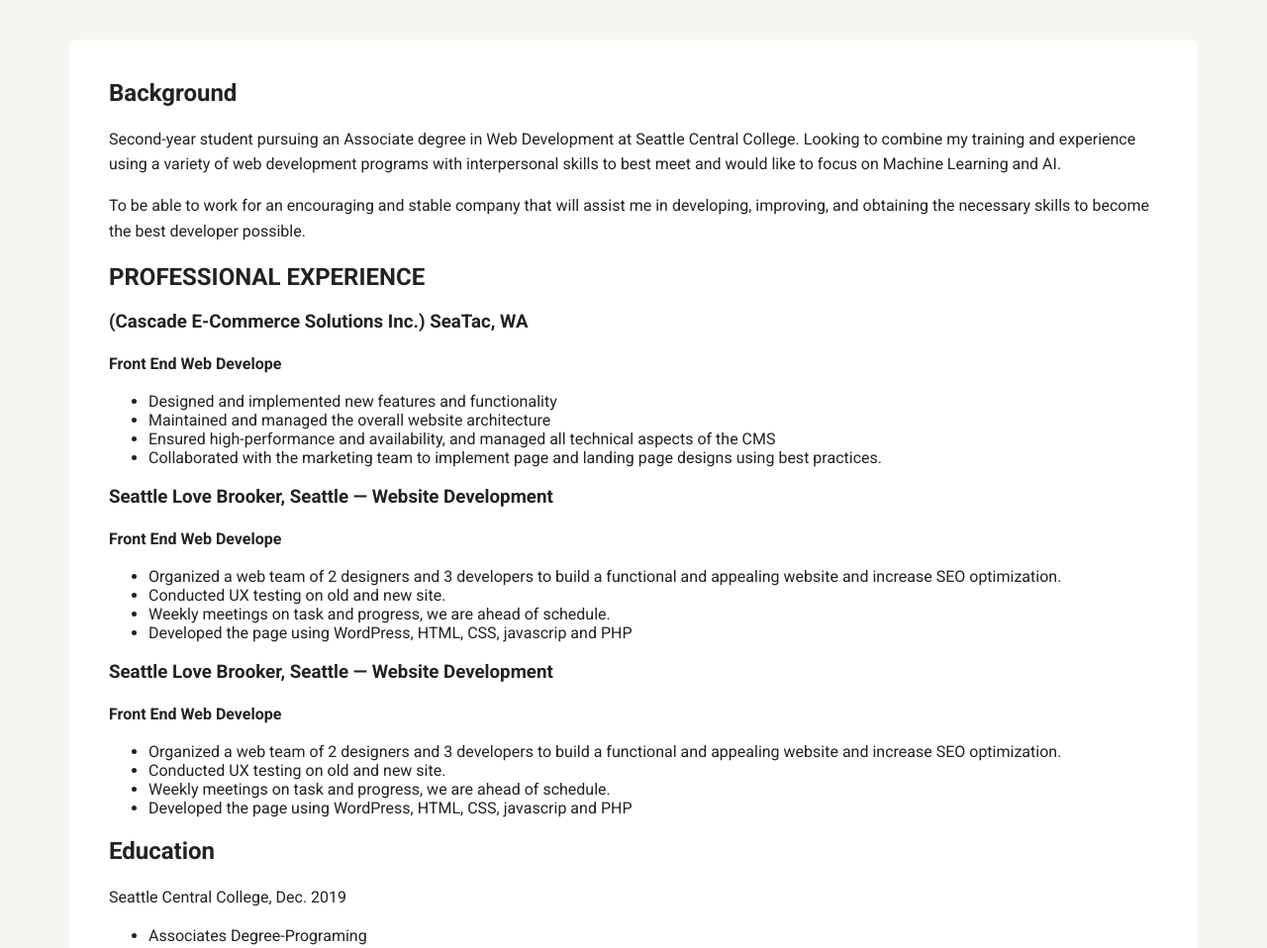
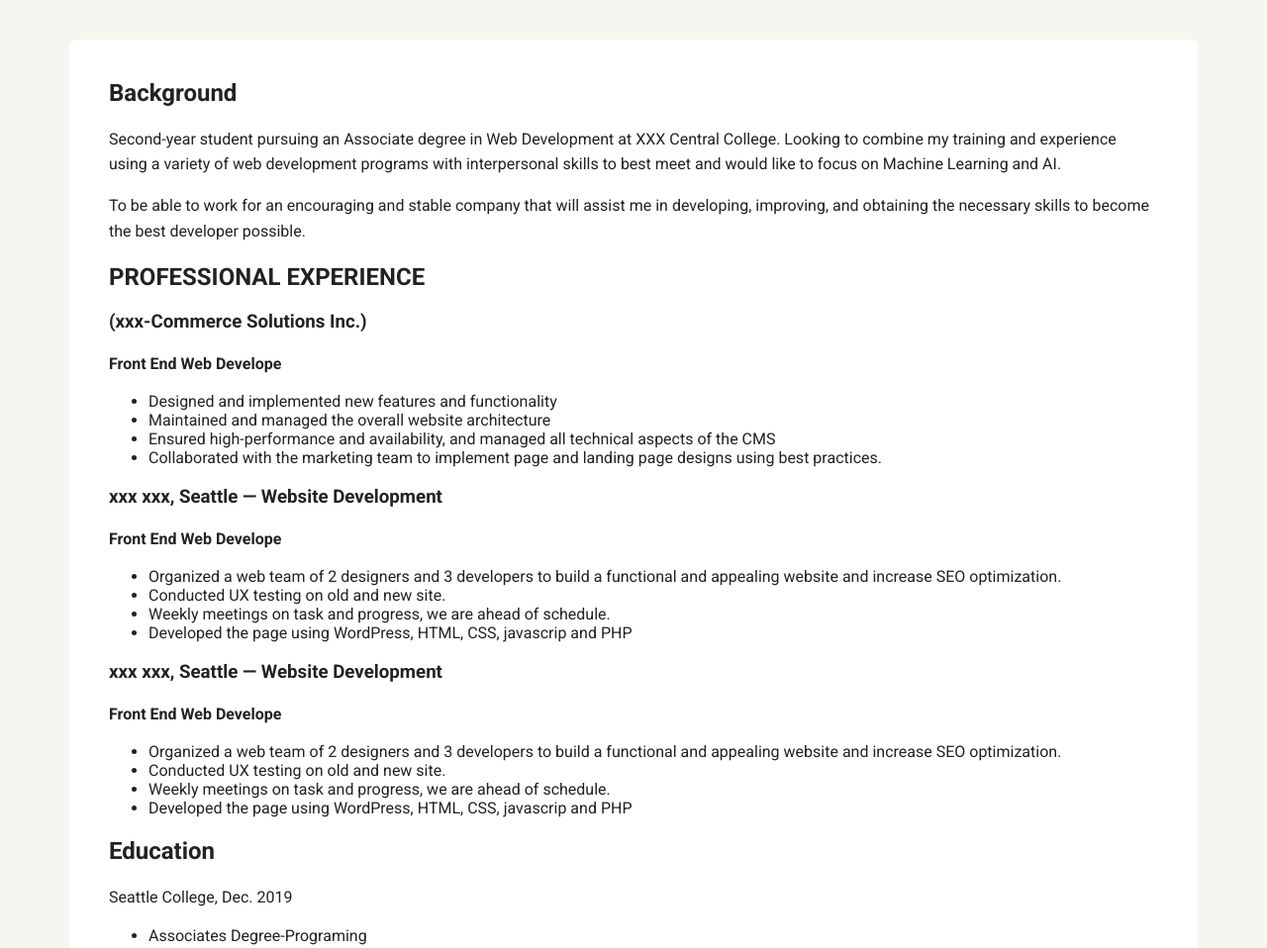
Before and after one commit to Asget-dev/Resume-page, a plain HTML site: page resume.html in a window 1280 px wide. Shown: the part 540-1498 px from the top of the page at 99% size. Drawn offline with Linux system fonts and the light colour scheme; a web font is replaced by a local one.

Commit message:
added resume paged

```diff
--- a/resume.html
+++ b/resume.html
@@ -28,7 +28,7 @@
         <section>
          <h2>Background</h2>
          <p>Second-year student pursuing an Associate degree in Web Development
-         at Seattle Central College. Looking to combine my training and experience
+         at XXX Central College. Looking to combine my training and experience
          using a variety of web development programs with interpersonal skills
          to best meet and would like to focus on Machine Learning and AI.</p>
          <p>
@@ -38,7 +38,7 @@
       </section>
       <section>
          <h2>PROFESSIONAL EXPERIENCE </h2>
-         <h3>(Cascade E-Commerce Solutions Inc.) SeaTac, WA </h3>
+         <h3>(xxx-Commerce Solutions Inc.)  </h3>
          <p><strong>Front End Web Develope</strong></p>
          <ul>
            <li>Designed and implemented new features and functionality </li>
@@ -47,7 +47,7 @@
            <li>Collaborated with the marketing team to implement page and landing page designs using best practices. </li>
          </ul>
 
-         <h3>Seattle Love Brooker, Seattle — Website Development </h3>
+         <h3>xxx xxx, Seattle — Website Development </h3>
          <p><strong>Front End Web Develope</strong></p>
          <ul>
            <li>Organized a web team of 2 designers and 3 developers to build a functional and appealing website and increase SEO optimization.</li>
@@ -56,7 +56,7 @@
            <li>Developed the page using WordPress, HTML, CSS, javascrip and PHP </li>
          </ul>
 
-         <h3>Seattle Love Brooker, Seattle — Website Development </h3>
+         <h3>xxx xxx, Seattle — Website Development </h3>
          <p><strong>Front End Web Develope</strong></p>
          <ul>
            <li>Organized a web team of 2 designers and 3 developers to build a functional and appealing website and increase SEO optimization.</li>
@@ -67,7 +67,7 @@
       </section>
       <section>
            <h2>Education</h2>
-           <p>Seattle Central College, Dec. 2019 </p>
+           <p>Seattle College, Dec. 2019 </p>
            <ul>
              <li>Associates Degree-Programing </li>
            </ul>
```
Also changed, not shown: index.html (+4 -4 lines).
